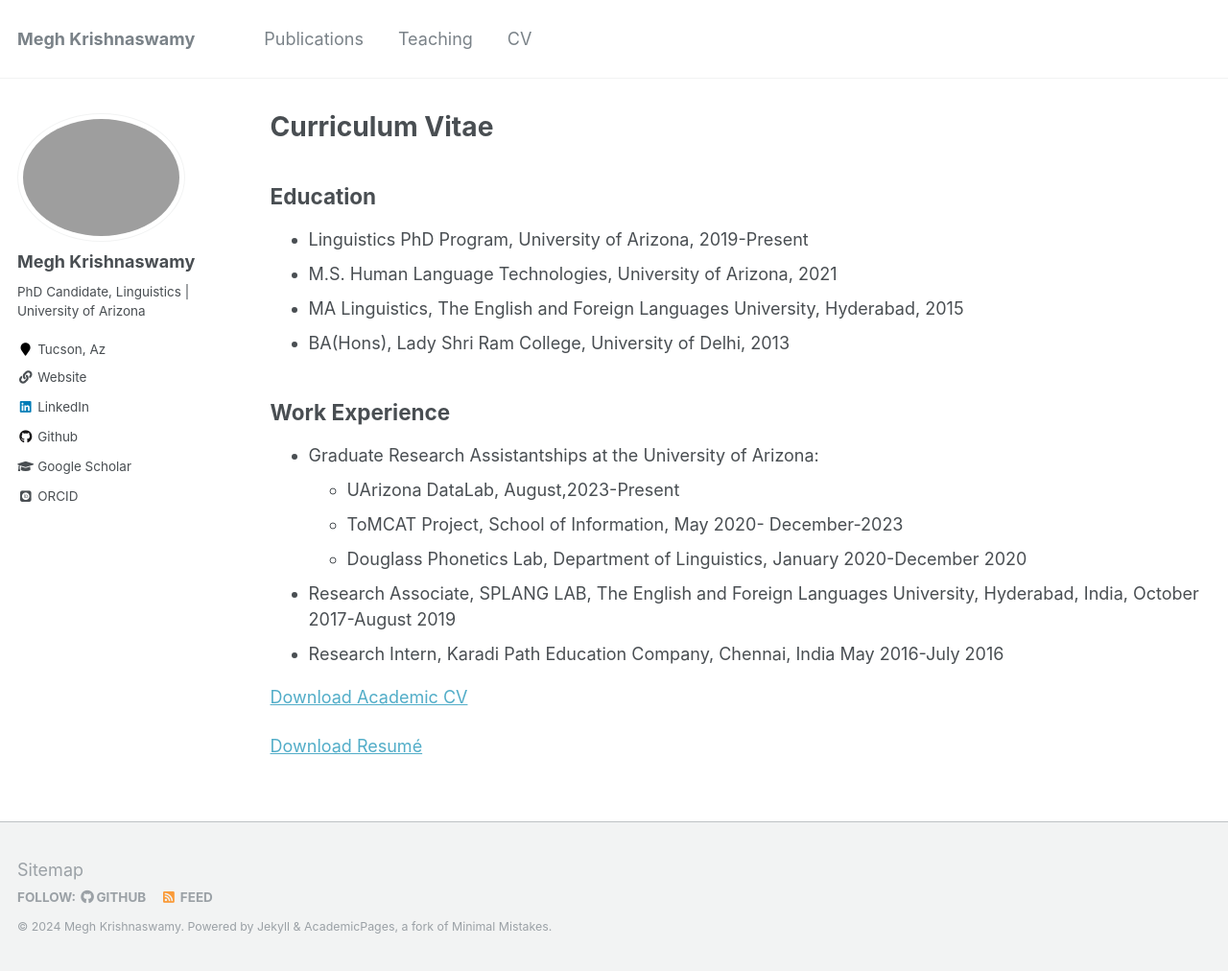
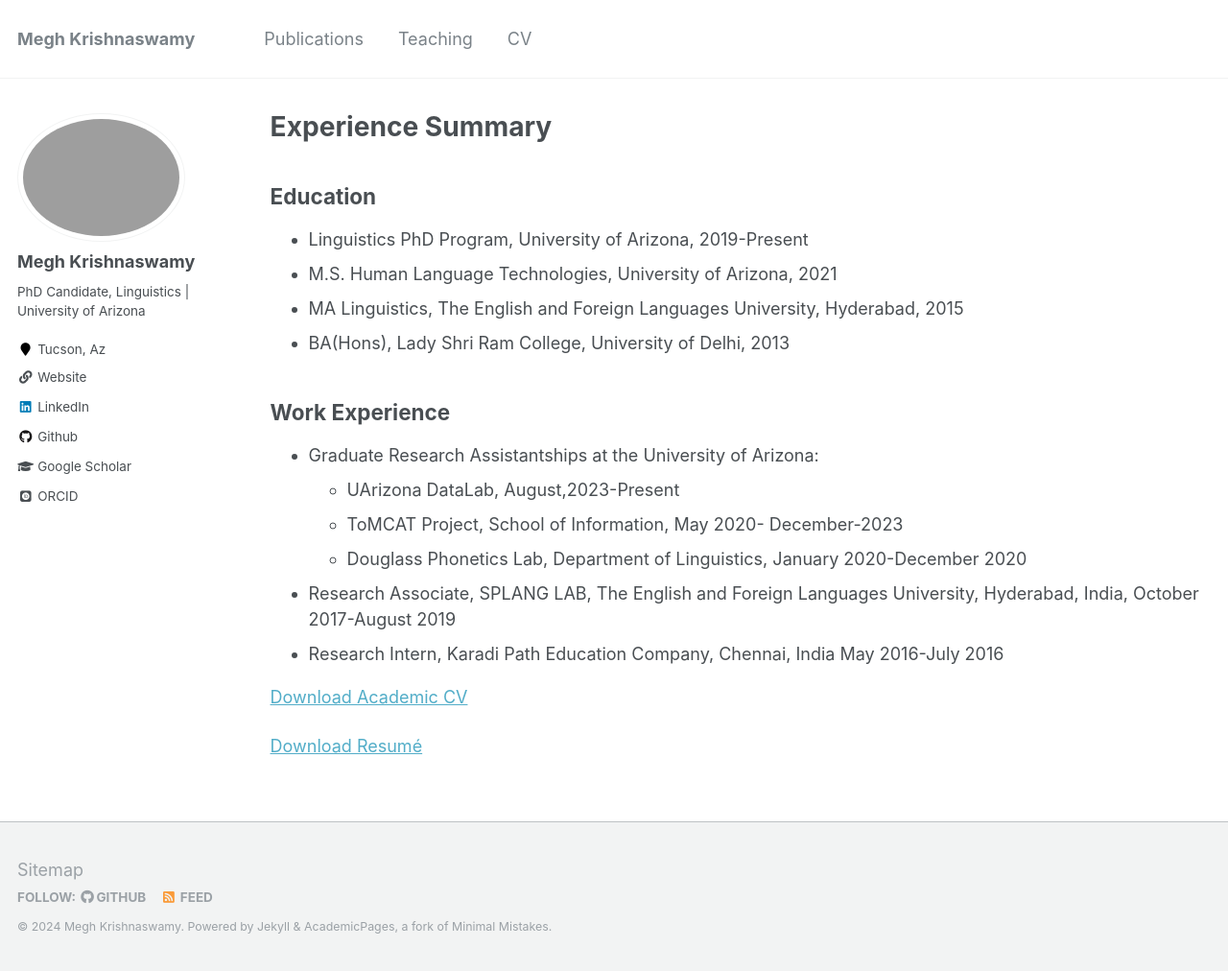
Before and after one commit to meghavarshini/meghavarshini.github.io, a Jekyll site: the page built from _pages/cv.md, in a window 1280 px wide and 1012 px high. Shown: the whole window at 96% size. Built offline with Jekyll 4.4.1, drawn with Linux system fonts in a browser that asks for light colours; some web fonts are replaced.

Commit message:
Update cv.md

```diff
--- a/_pages/cv.md
+++ b/_pages/cv.md
@@ -1,6 +1,6 @@
 ---
 layout: archive
-title: "Curriculum Vitae"
+title: "Experience Summary"
 permalink: /cv/
 author_profile: true
 redirect_from:
```
